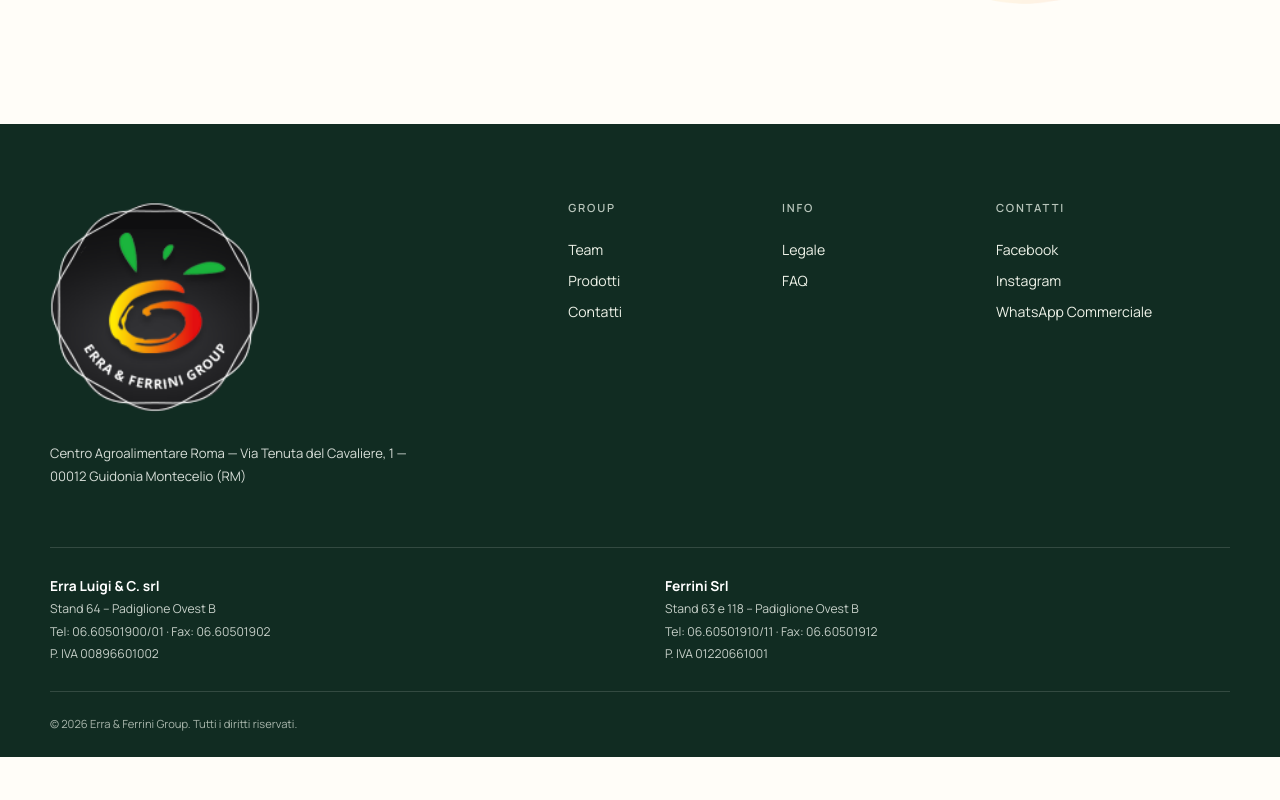
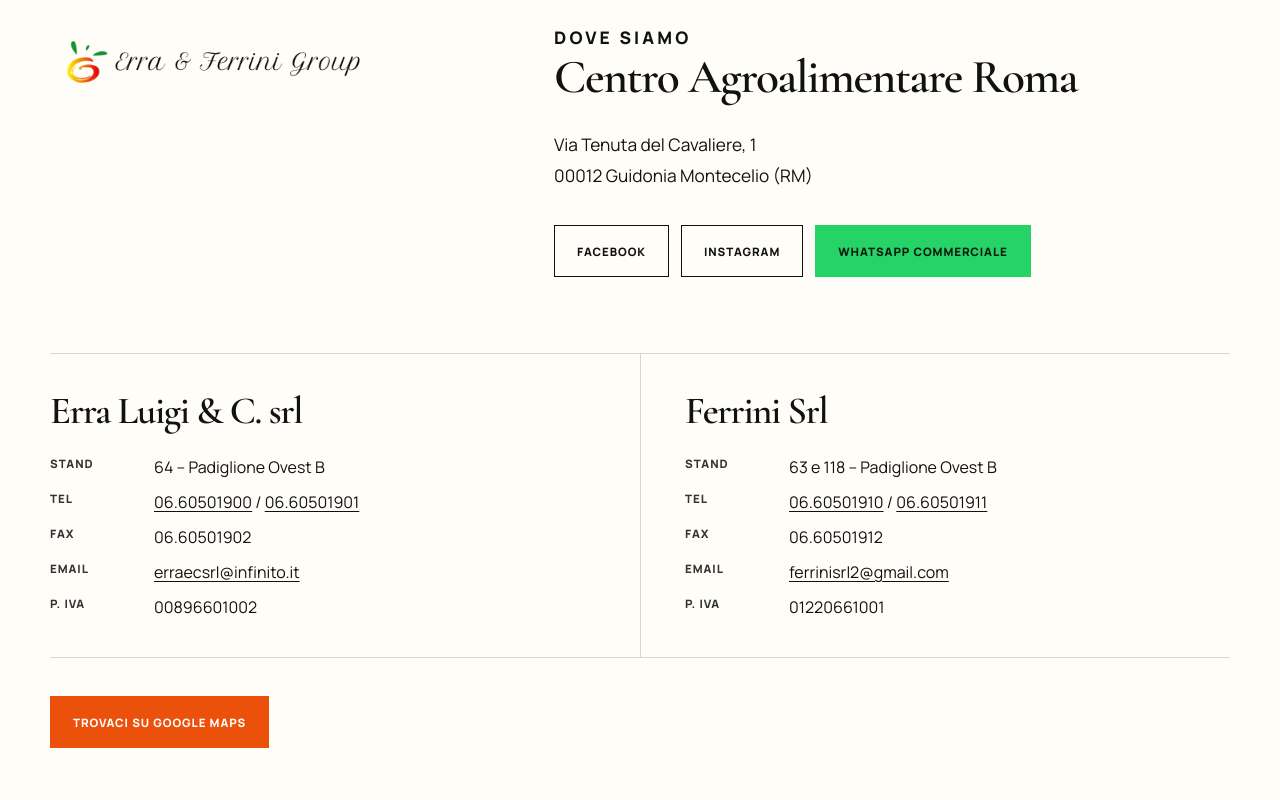
Before and after one commit to hubsienda/efgroup, a Next.js app: page /contatti in a window 1280 px wide. Shown: the part 540-1340 px from the top of the page. Before the commit the page ends 1297 px from the top, so only its background shows below. Built offline with nearby package versions, Linux system fonts and the light colour scheme.

Commit message:
Build Contatti page

```diff
--- a/app/contatti/page.tsx
+++ b/app/contatti/page.tsx
@@ -1,4 +1,118 @@
 import type { Metadata } from "next";
-import PageShell from "@/components/PageShell";
-export const metadata: Metadata = { title: "Contatti" };
-export default function Page(){ return <PageShell eyebrow="Parliamo di mercato" title="Contatti" />; }
+import Image from "next/image";
+import InternalPageHero from "@/components/InternalPageHero";
+import styles from "@/components/InternalPages.module.css";
+
+export const metadata: Metadata = {
+  title: "Contatti",
+  description: "Contatti, recapiti e sede di Erra & Ferrini Group presso il Centro Agroalimentare Roma.",
+};
+
+const mapsHref = "https://www.google.com/maps/search/?api=1&query=Erra%20%26%20Ferrini%20Group&query_place_id=ChIJS7JQv3F7LxMRHc8FJgB6KrM";
+
+export default function Page() {
+  return (
+    <>
+      <InternalPageHero
+        eyebrow="Contatti"
+        title="Erra & Ferrini Group"
+        intro="Centro Agroalimentare Roma — Via Tenuta del Cavaliere, 1 — 00012 Guidonia Montecelio (RM)"
+      />
+
+      <section className={styles.section}>
+        <div className={`shell ${styles.contactIdentity}`}>
+          <div>
+            <Image
+              src="/logo/logo-text.png"
+              alt="Erra & Ferrini Group"
+              width={420}
+              height={124}
+              className={styles.contactLogo}
+            />
+          </div>
+
+          <div className={styles.contactLead}>
+            <p className="eyebrow">Dove siamo</p>
+            <h2>Centro Agroalimentare Roma</h2>
+            <address>
+              Via Tenuta del Cavaliere, 1<br />
+              00012 Guidonia Montecelio (RM)
+            </address>
+
+            <div className={styles.contactActions}>
+              <a
+                href="https://www.facebook.com/Ferrini-Maestri-Dellortofrutta-in-Roma-1031985723520499/"
+                target="_blank"
+                rel="noreferrer"
+                className={styles.action}
+              >
+                Facebook
+              </a>
+              <a
+                href="https://www.instagram.com/erraferrinigroup/"
+                target="_blank"
+                rel="noreferrer"
+                className={styles.action}
+              >
+                Instagram
+              </a>
+              <a
+                href="https://wa.me/393319480051"
+                target="_blank"
+                rel="noreferrer"
+                className={`${styles.action} ${styles.whatsapp}`}
+              >
+                WhatsApp Commerciale
+              </a>
+            </div>
+          </div>
+        </div>
+
+        <div className={`shell ${styles.companies}`}>
+          <section className={styles.company} aria-labelledby="erra-company">
+            <h2 id="erra-company">Erra Luigi &amp; C. srl</h2>
+            <dl>
+              <dt>Stand</dt>
+              <dd>64 – Padiglione Ovest B</dd>
+              <dt>Tel</dt>
+              <dd><a href="tel:+390660501900">06.60501900</a> / <a href="tel:+390660501901">06.60501901</a></dd>
+              <dt>Fax</dt>
+              <dd>06.60501902</dd>
+              <dt>Email</dt>
+              <dd><a href="mailto:erraecsrl@infinito.it">erraecsrl@infinito.it</a></dd>
+              <dt>P. IVA</dt>
+              <dd>00896601002</dd>
+            </dl>
+          </section>
+
+          <section className={styles.company} aria-labelledby="ferrini-company">
+            <h2 id="ferrini-company">Ferrini Srl</h2>
+            <dl>
+              <dt>Stand</dt>
+              <dd>63 e 118 – Padiglione Ovest B</dd>
+              <dt>Tel</dt>
+              <dd><a href="tel:+390660501910">06.60501910</a> / <a href="tel:+390660501911">06.60501911</a></dd>
+              <dt>Fax</dt>
+              <dd>06.60501912</dd>
+              <dt>Email</dt>
+              <dd><a href="mailto:ferrinisrl2@gmail.com">ferrinisrl2@gmail.com</a></dd>
+              <dt>P. IVA</dt>
+              <dd>01220661001</dd>
+            </dl>
+          </section>
+        </div>
+
+        <div className={`shell ${styles.mapAction}`}>
+          <a
+            href={mapsHref}
+            target="_blank"
+            rel="noreferrer"
+            className={`${styles.action} ${styles.actionPrimary}`}
+          >
+            Trovaci su Google Maps
+          </a>
+        </div>
+      </section>
+    </>
+  );
+}
```
